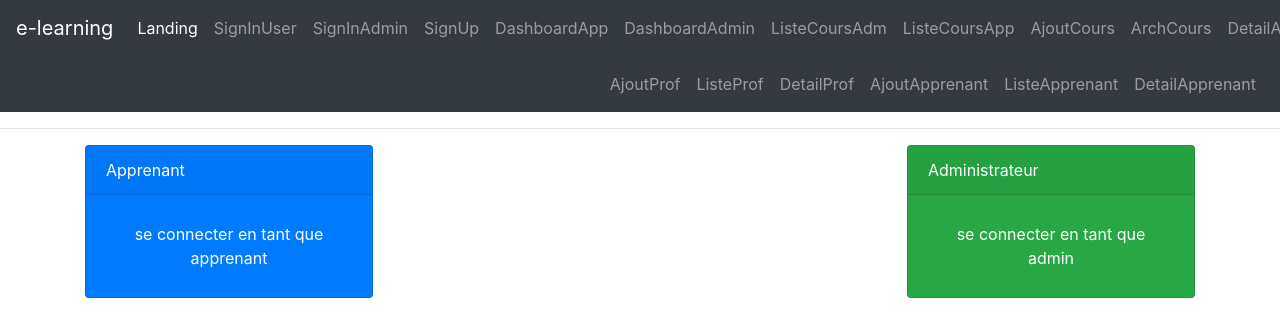
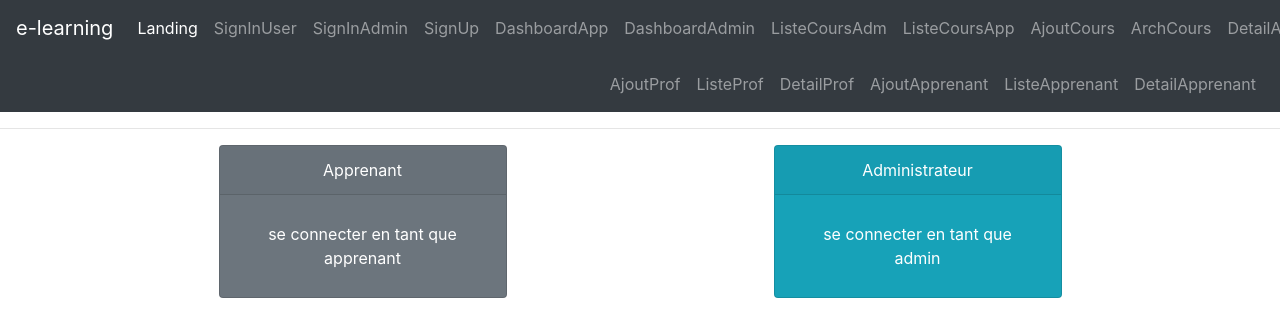
Before and after one commit to Nguirane120/bakeli-project, a React (Create React App) app: page / in a window 1280 px wide. Shown: the top 336 px of the page. Built offline with nearby package versions, Linux system fonts and the light colour scheme.

Commit message:
adding aside to homepageapp

```diff
--- a/package.json
+++ b/package.json
@@ -11,6 +11,7 @@
     "firebase": "^8.4.1",
     "react": "^17.0.2",
     "react-bootstrap": "^1.5.2",
+    "react-calendar": "^3.4.0",
     "react-dom": "^17.0.2",
     "react-router-dom": "^5.2.0",
     "react-scripts": "4.0.3",
--- a/src/Composant/Apprenant/HomePageApp/Aside/Aside.js
+++ b/src/Composant/Apprenant/HomePageApp/Aside/Aside.js
@@ -1,5 +1,5 @@
 import React from 'react';
-import Calendars from './Calendar';
+import Calendars from './Calendars';
 import AboutTeacher from './AboutTeacher';
 import Statistique from './Statistique';
 
--- a/src/Composant/Apprenant/HomePageApp/HomePageApp.css
+++ b/src/Composant/Apprenant/HomePageApp/HomePageApp.css
@@ -0,0 +1,4 @@
+.homePage{
+    width: 100vw;
+    background-color: rgb(212, 211, 211);
+}
--- a/src/Composant/Apprenant/HomePageApp/HomePageApp.js
+++ b/src/Composant/Apprenant/HomePageApp/HomePageApp.js
@@ -1,19 +1,21 @@
 import React from "react"
 //import Sidebar from "../../"
 import Aside from "./Aside/Aside"
+import './HomePageApp.css';
+//import ListeCours from '../Cours/ListeCours/ListeCours'
 
 
 const HomePageApp = () => {
     return(
         <>
-            <h6>Dashboard apprenant</h6>
             <div className="container-fluid">
                 <div className="row homePage">
                     <div className="col-md-9">
                         <div className="container">
                             <div className="row">
-                                <div className="col-md-12">
-                                    <p>Cours et détails</p>
+                                <div className="col-md-12 d-flex justify-content-center">
+                                    {/*<ListeCours />*/}
+                                    <h4>La liste et le deatil des cours pour les apprenants s'afficheront ici</h4>
                                 </div>
                             </div>
                         </div>
--- a/src/Composant/Landing/index.js
+++ b/src/Composant/Landing/index.js
@@ -6,15 +6,15 @@ function LandingPage(props) {
     <>
       <div className="container">
         <div classNameName="row">
-          <div className="d-flex justify-content-between">
-                  <div className="card text-white bg-primary mb-3" style={{ maxWidth: "18rem"}}>
-          <div className="card-header">Apprenant</div>
+          <div className="d-flex justify-content-around">
+            <div className="card text-white bg-secondary mb-3" style={{ maxWidth: "18rem"}}>
+              <div className="card-header text-center">Apprenant</div>
               <div className="card-body">
               <Link to="/signin" className="btn btn-white text-white">se connecter en tant que apprenant</Link>
               </div>
             </div>
-        <div className="card text-white bg-success mb-3" style={{ maxWidth: "18rem"}}>
-          <div className="card-header ">Administrateur</div>
+          <div className="card text-white bg-info mb-3" style={{ maxWidth: "18rem"}}>
+            <div className="card-header text-center">Administrateur</div>
             <div className="card-body">
               <Link to="/signup" className="btn btn-white text-white">se connecter en tant que admin</Link>
             </div>
```
Also changed, not shown: 1 other file (tests, documents, lock files or other folders). Lines whose indentation alone changed are shown as unchanged.
